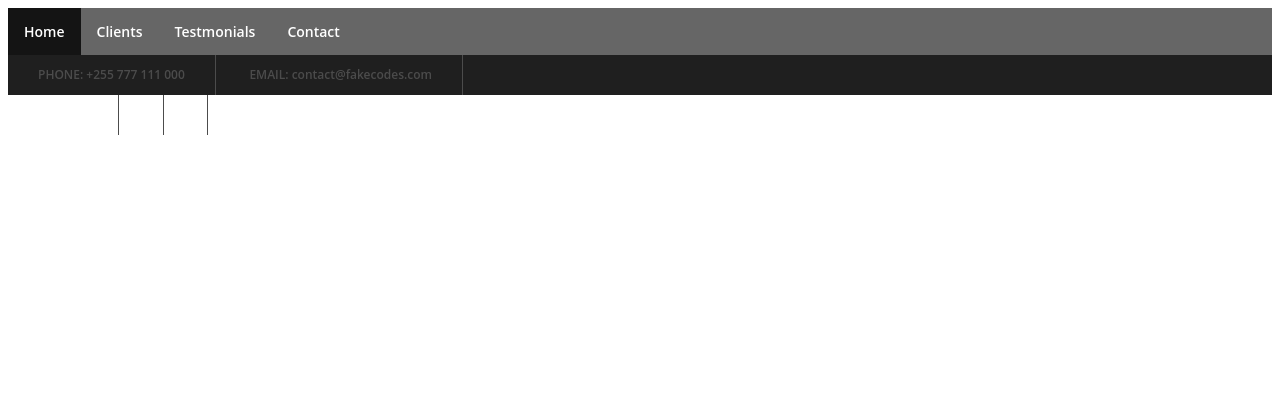
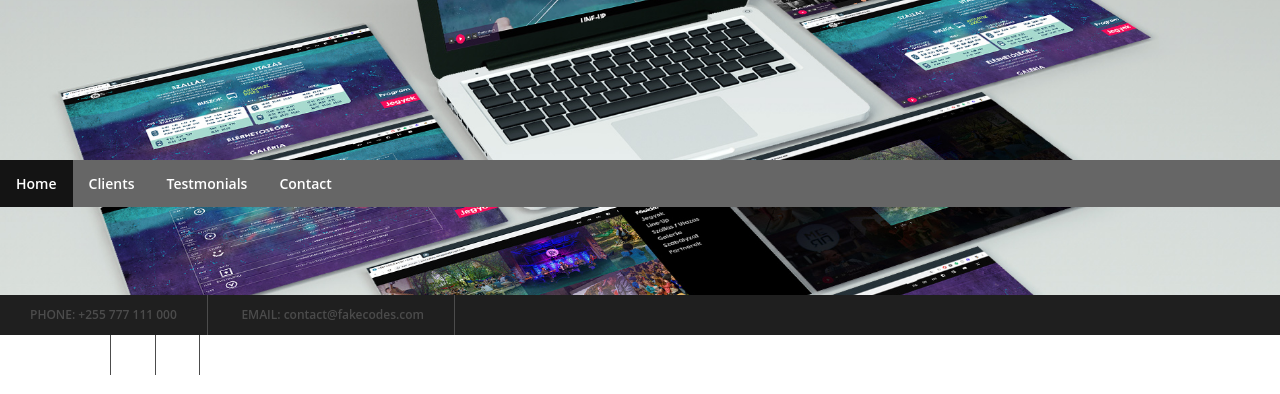
Before and after one commit to mwinamijr/f-codes, a plain HTML site: page index.html in a window 1280 px wide. Drawn offline with Linux system fonts and the light colour scheme.

Commit message:
add contact.html, add style.css, add image/backround.jpg

```diff
--- a/index.html
+++ b/index.html
@@ -8,17 +8,18 @@
 
     	<title>Fake Codes</title>
     	<link rel="stylesheet" type="text/css" href="css/style.css">
+    	<link rel="stylesheet" type="text/css" href="style.css">
 	</head>
 
 	<body>
-		<header>
+		<header class="b-ground">
 			<nav>
 				<div>
 					<ul>
 						<li class="active"><a href="index.html">Home</a></li>
 						<li><a href="">Clients</a></li>
 						<li><a href="">Testmonials</a></li>
-						<li><a href="">Contact</a></li>
+						<li><a href="contact.html">Contact</a></li>
 					</ul>
 				</div>
 			</nav>
--- /dev/null
+++ b/style.css
@@ -0,0 +1,21 @@
+
+* {
+margin :0;
+padding :0;
+}
+
+
+body {
+
+}
+
+header.b-ground {
+  padding-top: 10rem;
+  padding-bottom: calc(10rem - 72px);
+  background: -webkit-gradient(linear, left top, left bottom, from(rgba(92, 77, 66, 0.8)), to(rgba(92, 77, 66, 0.8))), url("../img/bg-masthead.jpg");
+  background: url("images/background.jpg");
+  background-position: center;
+  background-repeat: no-repeat;
+  background-attachment: scroll;
+  background-size: cover;
+}
```
Also changed, not shown: contact.html (added, +27 -0 lines), images/background.jpg (added), 1 other file.
